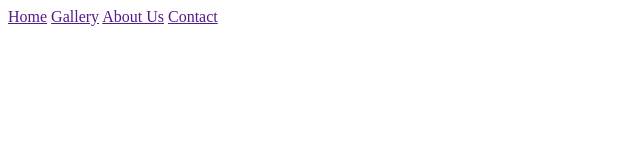
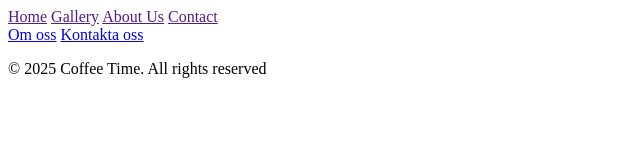
Before and after one commit to ingridber/workshop-git_branch, a plain HTML site: page index.html in a window 1280 px wide. Shown: the whole page, without its empty margins (0-640 px from the left). Drawn offline with Linux system fonts and the light colour scheme.

Commit message:
pusha footer

```diff
--- a/index.html
+++ b/index.html
@@ -16,6 +16,14 @@
         <a href="">Contact</a>
     </nav>
 
+<div class="footer">
+      <section id="foot">
+      <a href="Om oss" >Om oss</a>
+      <a href="Kontakta oss">Kontakta oss</a>
+      <p>© 2025 Coffee Time. All rights reserved</p>
+      </section>
+    </div>
+
 </body>
 
 </html>
```
